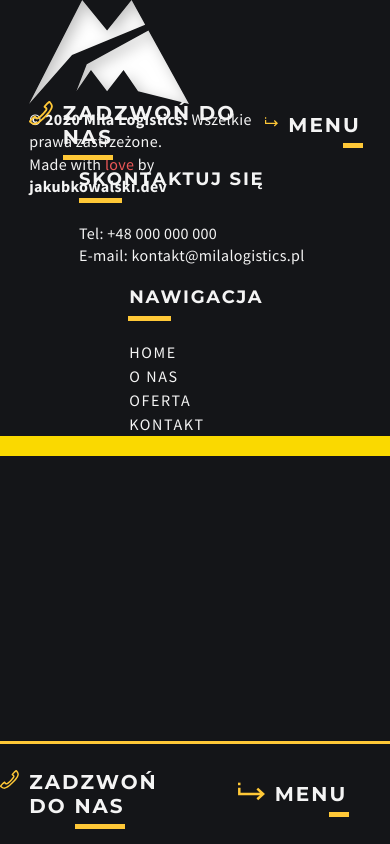
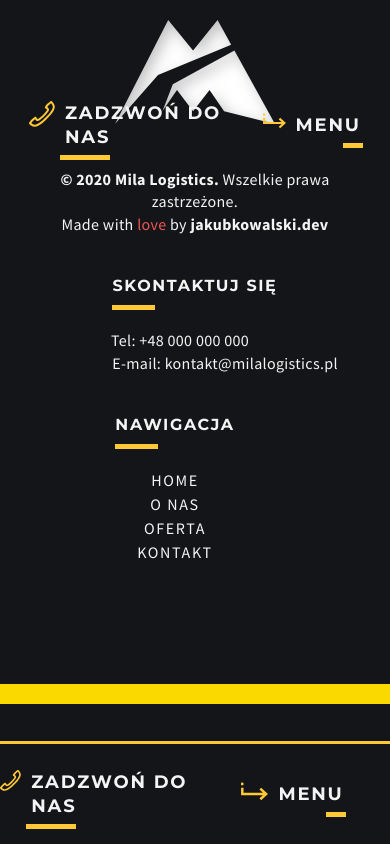
Before and after one commit to Nigtellios/milalogistics, a PHP site: page /offer.php in a window 390 px wide. Run offline with PHP 8.4, Linux system fonts and the light colour scheme; some web fonts are replaced.

Commit message:
v0.08 - RWD
Last day of dev for now - Home RWD fixes.

```diff
--- a/css/style.css
+++ b/css/style.css
@@ -410,6 +410,8 @@ a:hover {
   align-items: center;
   width: 100%;
   height: 100vh;
+  opacity: 0;
+  transition: 0.3s linear;
   background-color: #141518;
   z-index: 99;
 }
@@ -428,6 +430,8 @@ a:hover {
 
 .menu__active {
   visibility: visible;
+  transition: 0.3s linear;
+  opacity: 1;
 }
 
 .menu__close {
@@ -442,6 +446,7 @@ a:hover {
   right: 0;
   top: 0;
   bottom: 0;
+  overflow: hidden;
 }
 
 .menu__close:hover {
@@ -1145,12 +1150,44 @@ input[type="submit"] {
 
 /* FHD correction - cover images */
 @media only screen and (max-width: 1920px) {
-
+  .footer__copyright {
+    margin: 0 0 0 0;
+  }
+  .footer__contact {
+    margin: -30px 0 0 0;
+  }
 }
 
 /* Notebooks */
 @media only screen and (max-width: 1200px) {
-
+  .footer__logotype {
+    width: 50%;
+    padding: 20px 0 20px 0;
+    display: flex;
+    justify-content: center;
+  }
+  .footer__copyright {
+    width: 50%;
+    padding: 20px 0 20px 0;
+  }
+  .footer__contact {
+    width: 50%;
+    padding: 20px 0 20px 0;
+    margin: 0 0 0 0;
+    text-align: center;
+  }
+  .footer__contact > p:first-of-type {
+      margin: 0 50px 0 0;
+  }
+  .footer__contact > p {
+    margin: 0 0 0 40px;
+  }
+  .footer__quick-nav {
+    width: 50%;
+    padding: 20px 0 20px 0;
+    margin: 0 0 0 0;
+    text-align: center;
+  }
 }
 
 /* Big tablets */
@@ -1158,7 +1195,58 @@ input[type="submit"] {
   .hero__follow {
     visibility: hidden;
   }
-
+  h1 {
+    font-size: 60px;
+  }
+  h3 {
+    font-size: 20px;
+  }
+  h4 {
+    font-size: 18px;
+  }
+  h5 {
+    font-size: 16px
+  }
+  h6 {
+    font-size: 14px;
+  }
+  .underline--left-section::after {
+    margin: 85px 0 0 -205px;
+  }
+  .underline--left-title::after {
+    margin: 35px 0 0 -350px;
+  }
+  .underline--left-section-offer::after {
+    margin: 85px 0 0 -250px;
+  }
+  .underline--left-section-contact::after {
+    margin: 85px 0 0 -300px;
+  }
+  .underline--right-footer-contact::after {
+    margin: 30px 50px 0 -165px;
+  }
+  .underline--right-footer::after {
+    margin: 30px 50px 0 -120px;
+  }
+  .underline--left-section-menu::after {
+    margin: 85px 0 0 -190px;
+  }
+  .map {
+    display: none;
+  }
+  .map-shadow {
+    display: none;
+  }
+  .offer__heading {
+    order: 0;
+    margin: 0 0 50px 0;
+  }
+  .offer__content {
+    order: 1;
+  }
+  .footer__wrapper {
+    justify-content: center;
+  }
 }
 
 /* Phablets/Tablets */
@@ -1166,9 +1254,32 @@ input[type="submit"] {
   .bottom-bar {
     display: flex;
   }
-
   .menu__content > .nav__callus {
     visibility: hidden;
+  }
+  .footer__wrapper {
+    flex-flow: column nowrap;
+    margin: 0 auto 100px auto;
+  }
+  .footer__logotype {
+    width: 100%;
+  }
+  .footer__copyright {
+    width: 100%;
+    text-align: center;
+  }
+  .footer__contact {
+    width: 100%;
+  }
+  .footer__quick-nav {
+    width: 100%;
+    margin: 0 40px 0 0;
+  }
+  .footer__contact > p:first-of-type {
+    margin: 0 30px 0 0;
+  }
+  .footer__contact > p {
+    margin: 0 0 0 60px;
   }
 }
 
```
Also changed, not shown: js/script.js (line endings or trailing spaces).
